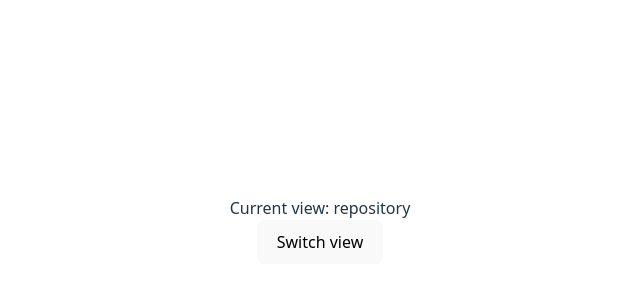
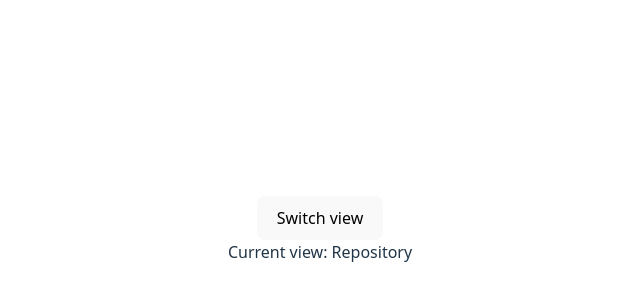
Before and after one commit to bstojkovic/project-java-web-development-iu, a React app in the folder frontend/: page / in a window 1280 px wide. Shown: the part 170-470 px from the top of the page, without its empty margins (320-960 px from the left). Built offline with nearby package versions, Linux system fonts and the light colour scheme; the HTML template or start-up script is replaced by a standard one.

Commit message:
refactor: separate inline views into components

```diff
--- a/frontend/src/App.tsx
+++ b/frontend/src/App.tsx
@@ -1,24 +1,34 @@
 import { useState } from 'react'
 import './App.css'
 
+import Repository from './components/Repository'
+import ProjectForm from './components/ProjectForm';
+
 function App() {
-  const [currentView, setCurrentView] = useState('repository');
+  const [currentViewStr, setCurrentViewStr] = useState('repository');
 
   function switchView() {
+    if (currentViewStr == 'repository') {
+      setCurrentViewStr('project');
+    } else if (currentViewStr == 'project') {
+      setCurrentViewStr('repository');
+    }
+  }
 
-    if (currentView == 'repository') {
-      setCurrentView('project');
-    } else if (currentView == 'project') {
-      setCurrentView('repository');
+  function currentView() {
+    if (currentViewStr == 'repository') {
+      return Repository()
+    } else if (currentViewStr == 'project') {
+      return ProjectForm()
     }
   }
 
   return (
     <>
       <div>
-        <span>Current view: {currentView}</span>
-        <br />
         <button onClick={switchView}>Switch view</button>
+        <br></br>
+        {currentView()}
       </div>
     </>
   )
--- /dev/null
+++ b/frontend/src/components/ProjectForm.tsx
@@ -0,0 +1,11 @@
+function ProjectForm() {
+  return (
+    <>
+      <div>
+        <span>Current view: Project Form</span>
+      </div>
+    </>
+  )
+}
+
+export default ProjectForm
--- /dev/null
+++ b/frontend/src/components/Repository.tsx
@@ -0,0 +1,11 @@
+function Repository() {
+  return (
+    <>
+      <div>
+        <span>Current view: Repository</span>
+      </div>
+    </>
+  )
+}
+
+export default Repository
```
Also changed, not shown: 1 other file (tests, documents, lock files or other folders).
